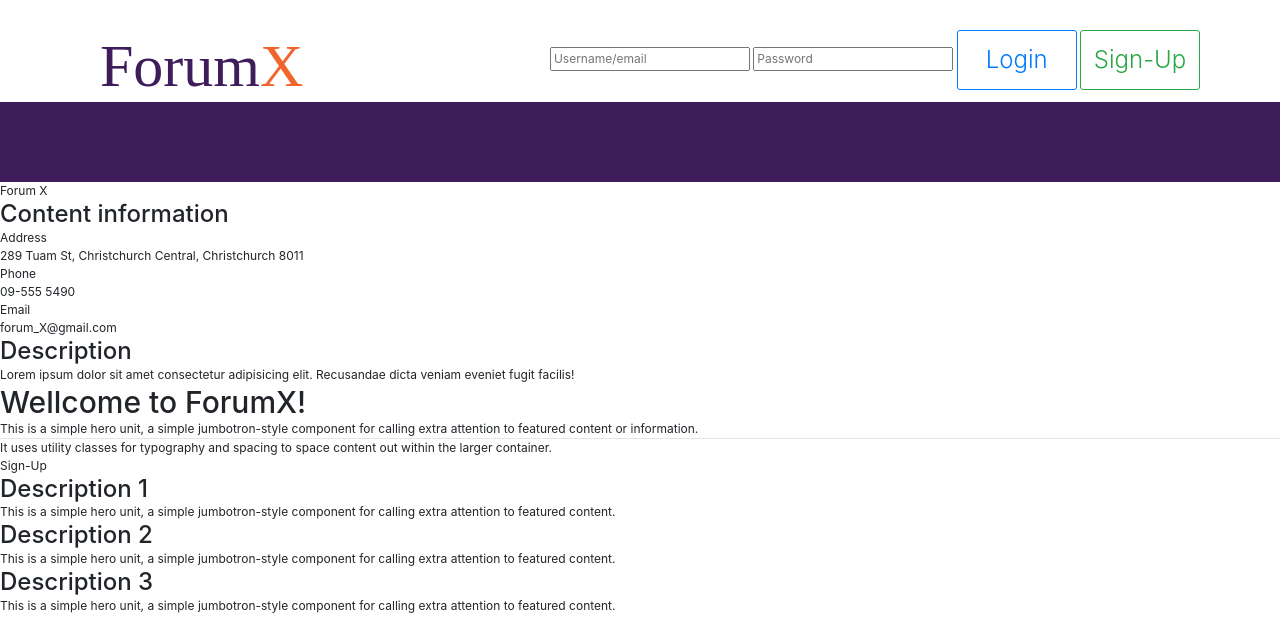
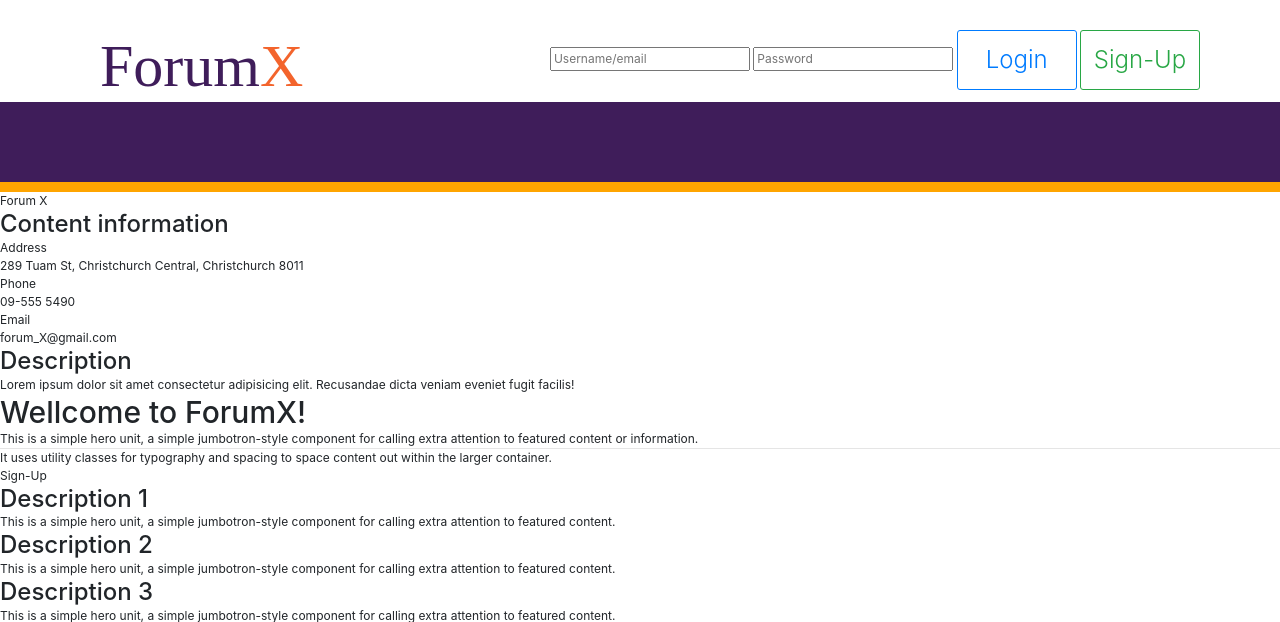
Before and after one commit to AntonILLI/ForumX, a PHP site: page /init.php in a window 1280 px wide. Shown: the top 622 px of the page. Run offline with PHP 8.4, Linux system fonts and the light colour scheme.

Commit message:
Anton:added orange line separating footr from body

```diff
--- a/footer.php
+++ b/footer.php
@@ -1,6 +1,7 @@
 
 
  <footer className="bck_b_dark">
+   <div id="border-line" style="background-color: orange; height: 10px; width: 100%"></div>
       <div className="container">
         <div className="logo">
           Forum <span>X</span>
```
